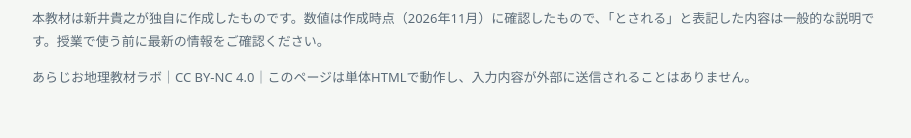
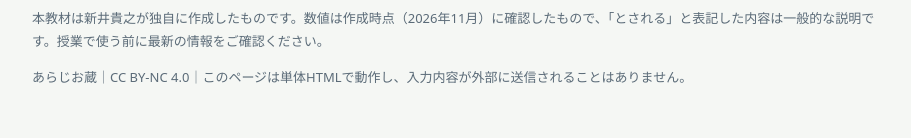
Before and after one commit to arageo2/arageo2.github.io, a plain HTML site: page thematic/toshi-mondai/index.html in a window 1280 px wide. Shown: the part 2080-2218 px from the top of the page, without its empty margins (184-1095 px from the left). Drawn offline with Linux system fonts and the light colour scheme.

Commit message:
新しい授業教材3件のサイト名表記を「あらじお蔵」に統一
- タブ名（title）とフッターの「あらじお地理教材ラボ」を「あらじお蔵」に変更（各2か所）

Co-Authored-By: Claude Opus 5.5 <noreply@anthropic.com>
Claude-Session: https://claude.ai/code/session_01Xxsu12kSarzq8fpkoNMJBw

```diff
--- a/thematic/toshi-mondai/index.html
+++ b/thematic/toshi-mondai/index.html
@@ -3,7 +3,7 @@
 <head>
 <meta charset="UTF-8">
 <meta name="viewport" content="width=device-width, initial-scale=1.0">
-<title>同じ“都会に人が集まる”なのに、問題が違うのはなぜ？｜あらじお地理教材ラボ</title>
+<title>同じ“都会に人が集まる”なのに、問題が違うのはなぜ？｜あらじお蔵</title>
 <!--
   あらじお教材ラボ 標準テンプレート v1.0 ベース
   地理探究｜居住・都市問題（発展途上国と先進国）  ga_29_toshi-mondai_v1
@@ -467,7 +467,7 @@
     <li>STEP2・STEP3・STEP4の図とバーは、教材作成者が作った模式図・架空のモデルであり、実際の地図・データとは異なります。</li>
   </ul>
   <p>本教材は新井貴之が独自に作成したものです。数値は作成時点（2026年11月）に確認したもので、「とされる」と表記した内容は一般的な説明です。授業で使う前に最新の情報をご確認ください。</p>
-  <p>あらじお地理教材ラボ｜CC BY-NC 4.0｜このページは単体HTMLで動作し、入力内容が外部に送信されることはありません。</p>
+  <p>あらじお蔵｜CC BY-NC 4.0｜このページは単体HTMLで動作し、入力内容が外部に送信されることはありません。</p>
 </footer>
 
 <script>
```
Also changed, not shown: thematic/gentrification/index.html (+2 -2 lines), thematic/sonraku-toshi/index.html (+2 -2 lines).
